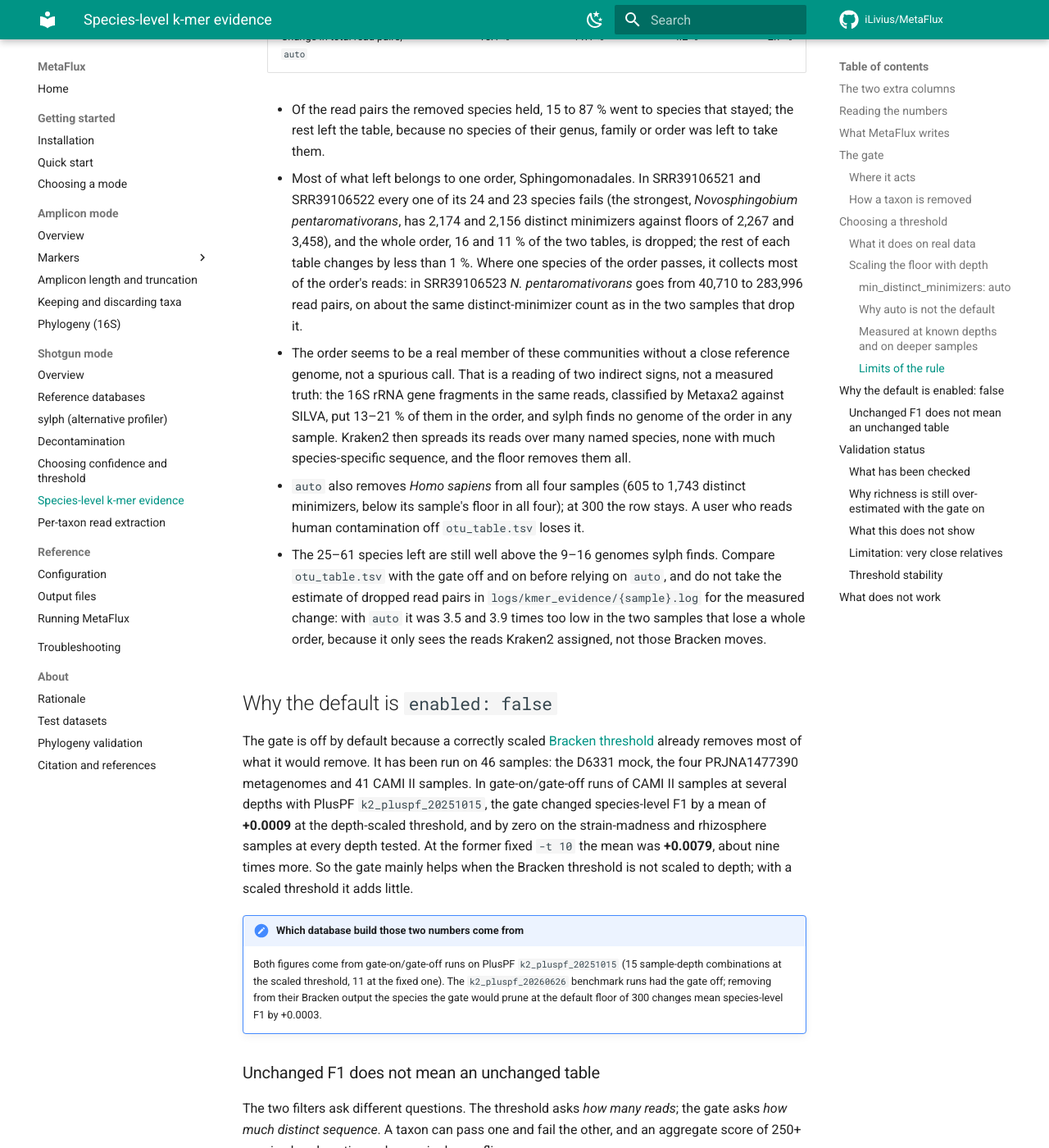
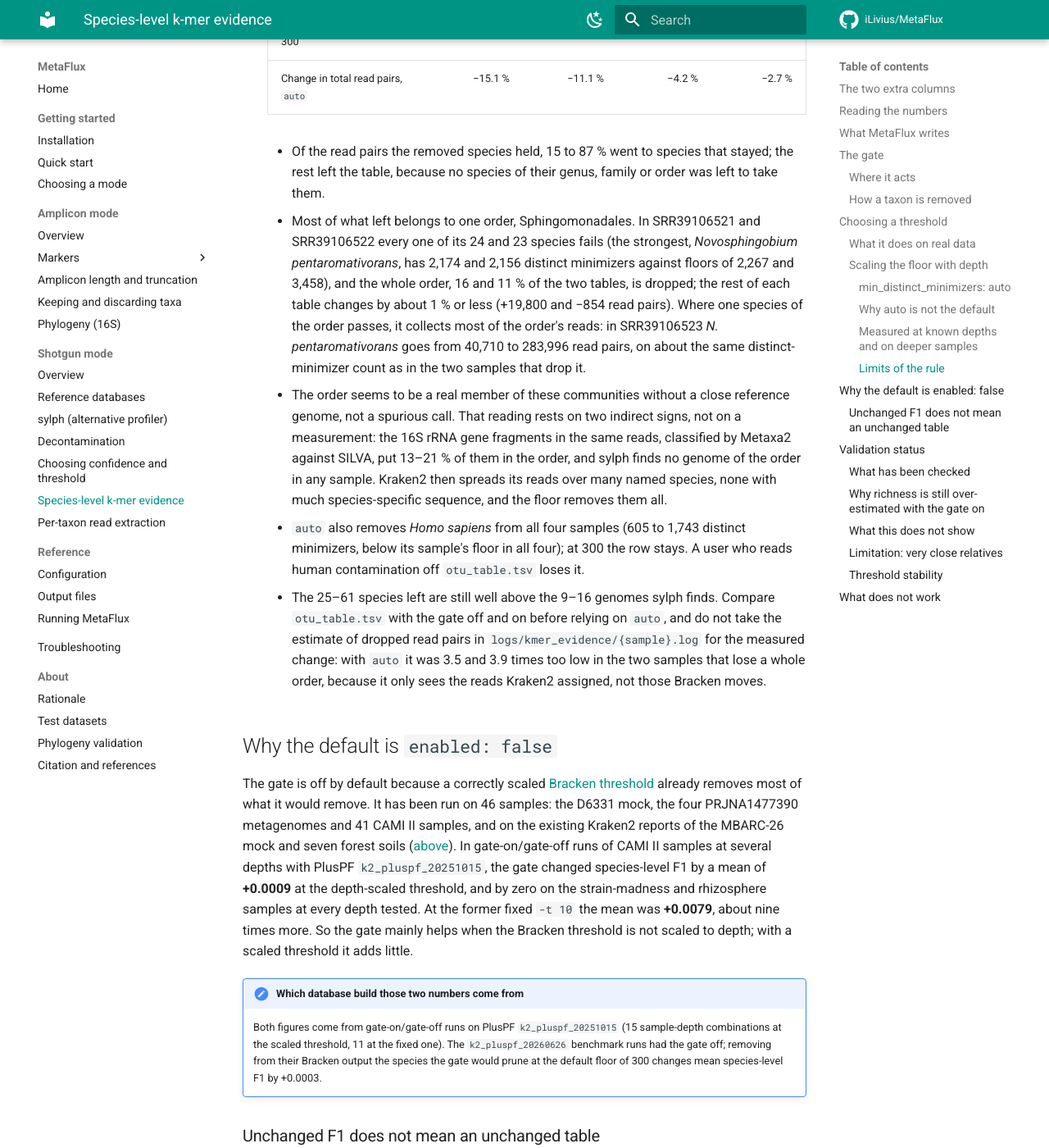
Before and after one commit to iLivius/MetaFlux, an MkDocs documentation site: the page built from docs/shotgun/kmer-evidence.md, in a window 1280 px wide and 1400 px high, scrolled down 13775 px. Shown: the whole window at 82% size. Built offline with MkDocs 1.6.1 and Material for MkDocs 9.7.7, drawn with Linux system fonts in a browser that asks for light colours; comment, search, counter and statistics services are not loaded; some of the changed text lies outside the part shown.

Commit message:
Docs: review corrections to the k-mer floor page, its config comment and the CHANGELOG
Several sentences written for v2.6.0 said a little more, or something other, than the
validation tables support. Each is corrected against the raw tables:

- The rest of SRR39106521's table changes by +19,800 read pairs with auto, which is
  1.04 % of that rest, not "less than 1 %"; now "about 1 % or less", with the two counts.
- 1.5 per 1,000 on the full-depth CAMI II sample gives 9,462.31, shown rounded up (9,463)
  as every other floor on the page is.
- The depth model matched the numbers of true and false species at the two middle rungs,
  not the species themselves (Shewanella woodyi reaches Bracken's threshold only in the
  subsample, so the measured and modelled sets differ by one species each way).
- The seven Schoenbuch soils are the O, A and B horizons of a Cambisol and the O and A
  horizons of a Podsol and a Stagnosol; the old wording read as nine soils.
- Sizing a floor by hand on the shallowest sample: a lower floor is always more lenient
  than auto's, so the sentence now says when that leniency is warranted (depth that comes
  from one dominant organism) and when it is not (depth spread over the community).
- "Measured with auto" in the paragraph on other floors could be read as if the 3,000
  figures came from the auto run; only the split between reads that move and reads that
  leave the table did.
- The Sphingomonadales reading is hedged the same way in the CHANGELOG as on the page
  ("probably really there", the 16S fragments "point that way"), and the config comment
  says the whole order failed in two of the four samples, as the page does.
- Three sentences of the older sections now sit next to a second mock and seven soils:
  "the mock" names D6331, "46 samples" adds the MBARC-26 and soil reports, and "removes
  no true species at full depth" is qualified to the final table, since on MBARC-26 a
  thin member left the Kraken2 report, which Bracken's threshold drops anyway.
- "not a measured truth" reworded plainly.

```diff
--- a/docs/shotgun/kmer-evidence.md
+++ b/docs/shotgun/kmer-evidence.md
@@ -269,12 +269,13 @@
 sample. These samples have no known composition, so they cannot show whether those
 species are real. A higher floor removes many more species, and those species hold a
 large share of the table: at 3,000, 13 to 42 % of the read pairs. Part of them moves to
-other species and part leaves the table (measured with `auto`, whose floors on these
-samples run from 1,673 to 3,458: see [Limits of the rule](#limits-of-the-rule)). On
-benchmark communities of known composition, a fixed floor of 10,000 already lowered some
-samples' F1 by removing true species, and lower fixed floors did the same once shallower
-sequencing was modelled (3,000 at 30 % of the depth, 1,000 at 10 %). A floor scaled to
-the depth of the sample avoids removing true species that way; see the next section.
+other species and part leaves the table; how the two parts split was measured with
+`auto`, whose floors on these samples run from 1,673 to 3,458 (see
+[Limits of the rule](#limits-of-the-rule), below). On benchmark communities of known
+composition, a fixed floor of 10,000 already lowered some samples' F1 by removing true
+species, and lower fixed floors did the same once shallower sequencing was modelled
+(3,000 at 30 % of the depth, 1,000 at 10 %). A floor scaled to the depth of the sample
+avoids removing true species that way; see the next section.
 
 ### Scaling the floor with depth
 
@@ -382,11 +383,12 @@
 read pairs, by 1,000. Each sample's classified count is in `stats/read_tracking.txt`
 (column `classified`), and its human read pairs are in the *Homo sapiens* row of its
 Kraken2 report. The deeper samples are then judged against a lower floor than `auto`
-would set them: more lenient where their extra depth is spread over the community, but
-not where it sits on one dominant organism, whose reads raise `auto`'s floor for the
-other species without adding to their evidence (see the end of this page). On the test
-dataset the single floor of 1,673 keeps 41, 33, 45 and 68 species where `auto` keeps 35,
-25, 45 and 61.
+would give them. Where their extra depth is spread over the whole community, that lower
+floor is more lenient than their depth warrants; where the extra depth sits on one
+dominant organism, whose reads raise `auto`'s floor for the other species without
+adding to their evidence (see the end of this page), the lower floor is the fairer one.
+On the test dataset the single floor of 1,673 keeps 41, 33, 45 and 68 species where
+`auto` keeps 35, 25, 45 and 61.
 
 #### Why `auto` is not the default
 
@@ -483,12 +485,12 @@
   than on the benchmark; it still removed no member that Bracken keeps.
 
 **Deep, diverse soils.** Seven forest soils from the Schönbuch, Germany (BioProject
-PRJNA717813; the O, A and B horizons of a Cambisol, a Podsol and a Stagnosol), with 50
-to 108 million read pairs after quality filtering, of which PlusPF `k2_pluspf_20260626`
-classified only 4.0 to 8.6 million. `auto` set floors of 3,953 to 6,500, the cap in four
-of them. Their composition is not known, so this shows how much `auto` removes, not
-whether it is right. As for the mock, the gate was run on the existing reports and
-Bracken was not run again.
+PRJNA717813; the O, A and B horizons of a Cambisol and the O and A horizons of a Podsol
+and a Stagnosol), with 50 to 108 million read pairs after quality filtering, of which
+PlusPF `k2_pluspf_20260626` classified only 4.0 to 8.6 million. `auto` set floors of
+3,953 to 6,500, the cap in four of them. Their composition is not known, so this shows
+how much `auto` removes, not whether it is right. As for the mock, the gate was run on
+the existing reports and Bracken was not run again.
 
 - **Most species rows of the report go, few species of the table.** `auto` removed 59 to
   76 % of the species rows of each Kraken2 report (300: 9 to 13 %); those rows held 0.13
@@ -557,13 +559,14 @@
       SRR39106522 every one of its 24 and 23 species fails (the strongest,
       *Novosphingobium pentaromativorans*, has 2,174 and 2,156 distinct minimizers
       against floors of 2,267 and 3,458), and the whole order, 16 and 11 % of the two
-      tables, is dropped; the rest of each table changes by less than 1 %. Where one
-      species of the order passes, it collects most of the order's reads: in
-      SRR39106523 *N. pentaromativorans* goes from 40,710 to 283,996 read pairs, on
-      about the same distinct-minimizer count as in the two samples that drop it.
+      tables, is dropped; the rest of each table changes by about 1 % or less (+19,800
+      and −854 read pairs). Where one species of the order passes, it collects most of
+      the order's reads: in SRR39106523 *N. pentaromativorans* goes from 40,710 to
+      283,996 read pairs, on about the same distinct-minimizer count as in the two
+      samples that drop it.
     - The order seems to be a real member of these communities without a close
-      reference genome, not a spurious call. That is a reading of two indirect signs,
-      not a measured truth: the 16S rRNA gene fragments in the same reads, classified
+      reference genome, not a spurious call. That reading rests on two indirect signs,
+      not on a measurement: the 16S rRNA gene fragments in the same reads, classified
       by Metaxa2 against SILVA, put 13–21 % of them in the order, and sylph finds no
       genome of the order in any sample. Kraken2 then spreads its reads over many named
       species, none with much species-specific sequence, and the floor removes them
@@ -583,12 +586,14 @@
 The gate is off by default because a correctly scaled
 [Bracken threshold](confidence-and-threshold.md) already removes most of what it would
 remove. It has been run on 46 samples: the D6331 mock, the four PRJNA1477390 metagenomes
-and 41 CAMI II samples. In gate-on/gate-off runs of CAMI II samples at several depths
-with PlusPF `k2_pluspf_20251015`, the gate changed species-level F1 by a mean of
-**+0.0009** at the depth-scaled threshold, and by zero on the strain-madness and
-rhizosphere samples at every depth tested. At the former fixed `-t 10` the mean was
-**+0.0079**, about nine times more. So the gate mainly helps when the Bracken threshold is
-not scaled to depth; with a scaled threshold it adds little.
+and 41 CAMI II samples, and on the existing Kraken2 reports of the MBARC-26 mock and
+seven forest soils ([above](#measured-at-known-depths-and-on-deeper-samples)). In
+gate-on/gate-off runs of CAMI II samples at several depths with PlusPF
+`k2_pluspf_20251015`, the gate changed species-level F1 by a mean of **+0.0009** at the
+depth-scaled threshold, and by zero on the strain-madness and rhizosphere samples at
+every depth tested. At the former fixed `-t 10` the mean was **+0.0079**, about nine
+times more. So the gate mainly helps when the Bracken threshold is not scaled to depth;
+with a scaled threshold it adds little.
 
 !!! note "Which database build those two numbers come from"
 
@@ -650,7 +655,10 @@
 [confidence and threshold](confidence-and-threshold.md) page. The result for this gate:
 once the Bracken threshold is scaled to depth it adds at most 0.002 F1 (PlusPF
 `k2_pluspf_20251015`), but it still removes calls like JS425 above, which a read-count
-threshold cannot detect.
+threshold cannot detect. The second mock on this page, MBARC-26, and the seven forest
+soils were used only to test the `auto` floor beyond the benchmark's depth
+([above](#measured-at-known-depths-and-on-deeper-samples)); they do not enter these
+scores.
 
 One real mock community: the [ZymoBIOMICS Gut Microbiome
 Standard (D6331)](https://files.zymoresearch.com/protocols/_d6331_zymobiomics_gut_microbiome_standard.pdf),
@@ -770,8 +778,10 @@
 species per sample), several samples at several depths, communities with genomes absent
 from the reference (rhizosphere: only 165 of its 307 gold-standard species, 54 %, are in
 PlusPF `k2_pluspf_20260626`), and sample types beyond gut and wastewater. It agrees with
-the D6331 result that the gate removes no true species at full sequencing depth, and it
-shows that once the Bracken threshold is scaled to depth the gate changes F1 very little.
+the D6331 result that the gate removes no true species from the final table at full
+sequencing depth (on MBARC-26 it removed one thin member from the Kraken2 report, which
+Bracken's read threshold drops anyway), and it shows that once the Bracken threshold is
+scaled to depth the gate changes F1 very little.
 
 Still untested: everything above used short-read Illumina data. Long-read or hybrid data,
 and sample types with sparser reference coverage than rhizosphere, have not been tried. If
```
Also changed, not shown: other parts of docs/shotgun/kmer-evidence.md (+4 -4 lines), CHANGELOG.md (+5 -4 lines), 1 other file.
